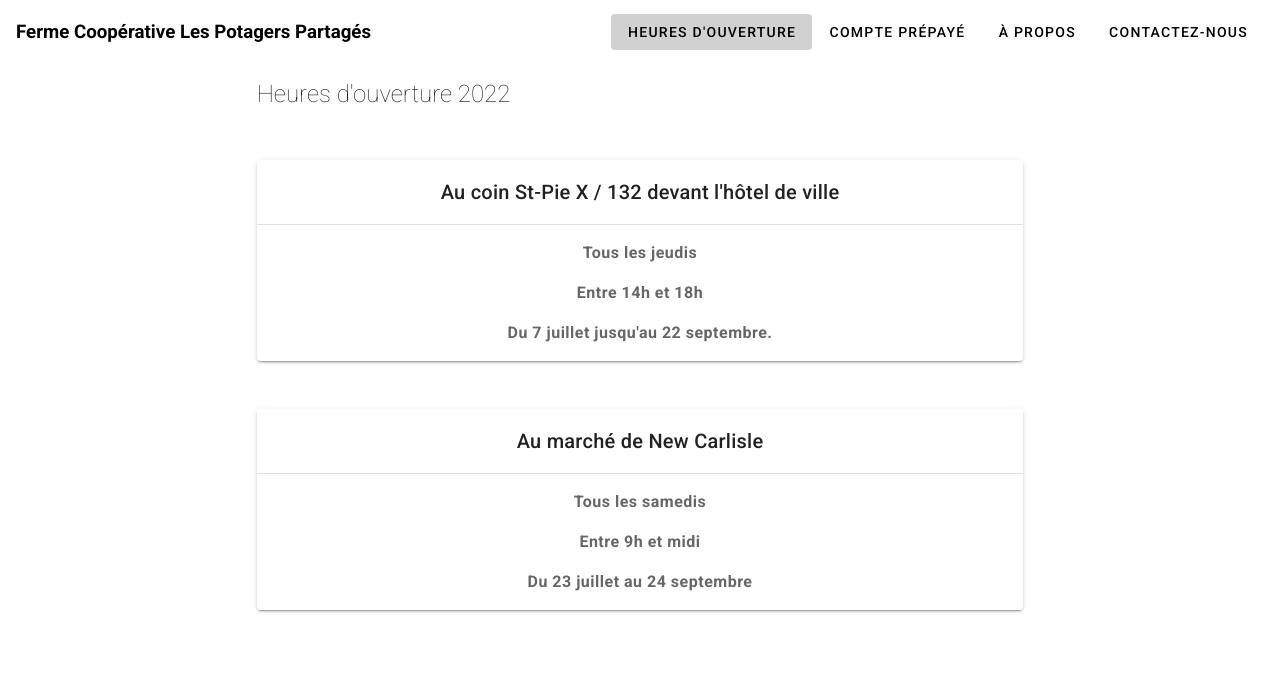
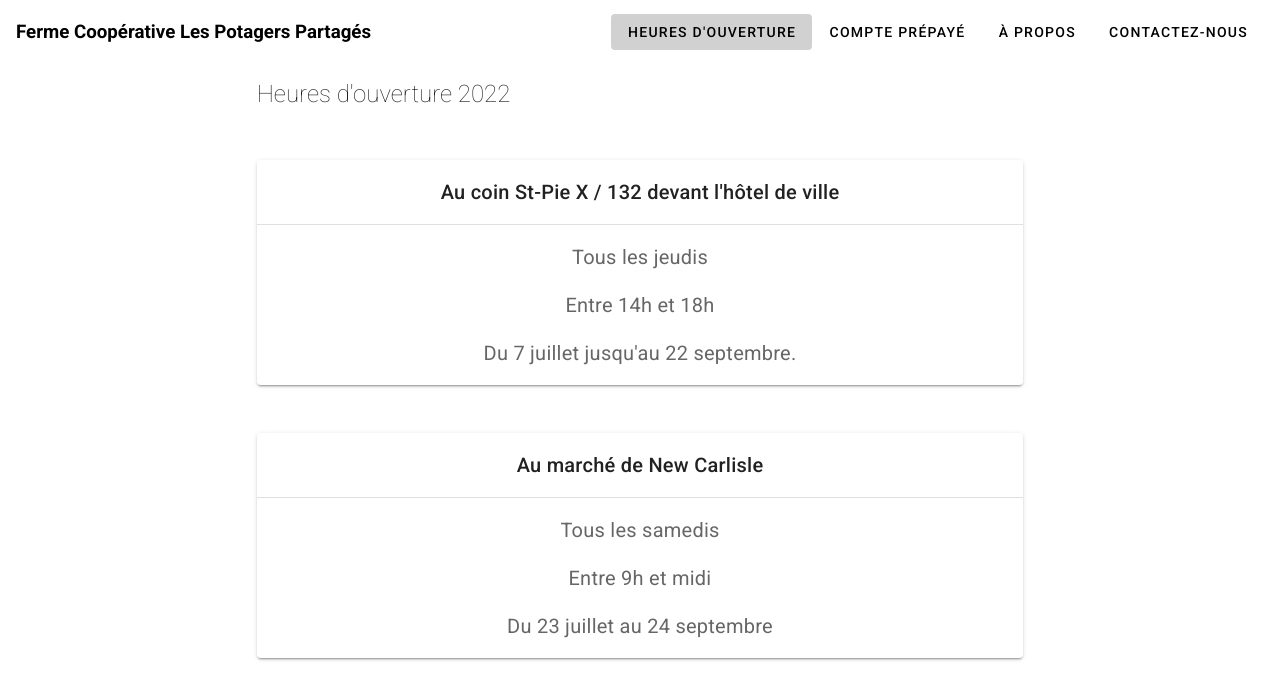
Before and after one commit to VincentBlouin/popas-vitrine, a Vue app: page /ouverture in a window 1280 px wide. Shown: the top 700 px of the page. Built offline with nearby package versions, Linux system fonts and the light colour scheme.

Commit message:
popas heures d'ouverture

```diff
--- a/src/views/Ouverture.vue
+++ b/src/views/Ouverture.vue
@@ -9,13 +9,13 @@
             Au coin St-Pie X / 132 devant l'hôtel de ville
           </v-card-title>
           <v-divider></v-divider>
-          <v-card-text class="font-weight-bold body-1 text--black pb-0 vh-center">
+          <v-card-text class="font-weight-regular text-h6 text--black pb-0 vh-center">
             Tous les jeudis
           </v-card-text>
-          <v-card-text class="font-weight-bold body-1 text--black pb-0 vh-center">
+          <v-card-text class="font-weight-regular text-h6 text--black pb-0 vh-center">
             Entre 14h et 18h
           </v-card-text>
-          <v-card-text class="font-weight-bold body-1 text--black vh-center">
+          <v-card-text class="font-weight-regular text-h6 text--black vh-center">
             Du 7 juillet jusqu'au 22 septembre.
           </v-card-text>
         </v-card>
@@ -24,13 +24,13 @@
             Au marché de New Carlisle
           </v-card-title>
           <v-divider></v-divider>
-          <v-card-text class="font-weight-bold body-1 text--black pb-0 vh-center">
+          <v-card-text class="font-weight-regular text-h6 text--black pb-0 vh-center">
             Tous les samedis
           </v-card-text>
-          <v-card-text class="font-weight-bold body-1 text--black pb-0 vh-center">
+          <v-card-text class="font-weight-regular text-h6 text--black pb-0 vh-center">
             Entre 9h et midi
           </v-card-text>
-          <v-card-text class="font-weight-bold body-1 text--black vh-center">
+          <v-card-text class="font-weight-regular text-h6 text--black vh-center">
             Du 23 juillet au 24 septembre
           </v-card-text>
         </v-card>
```
